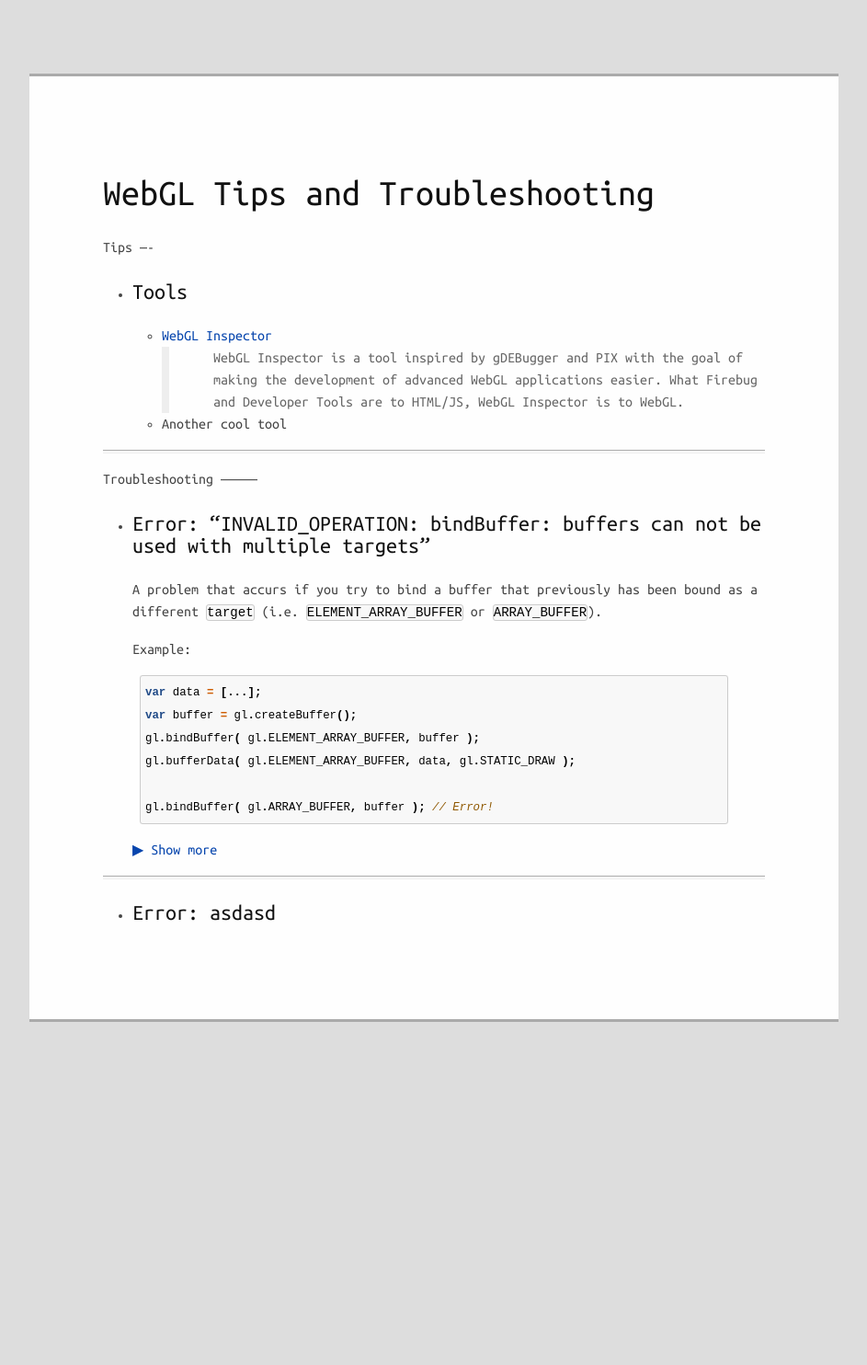
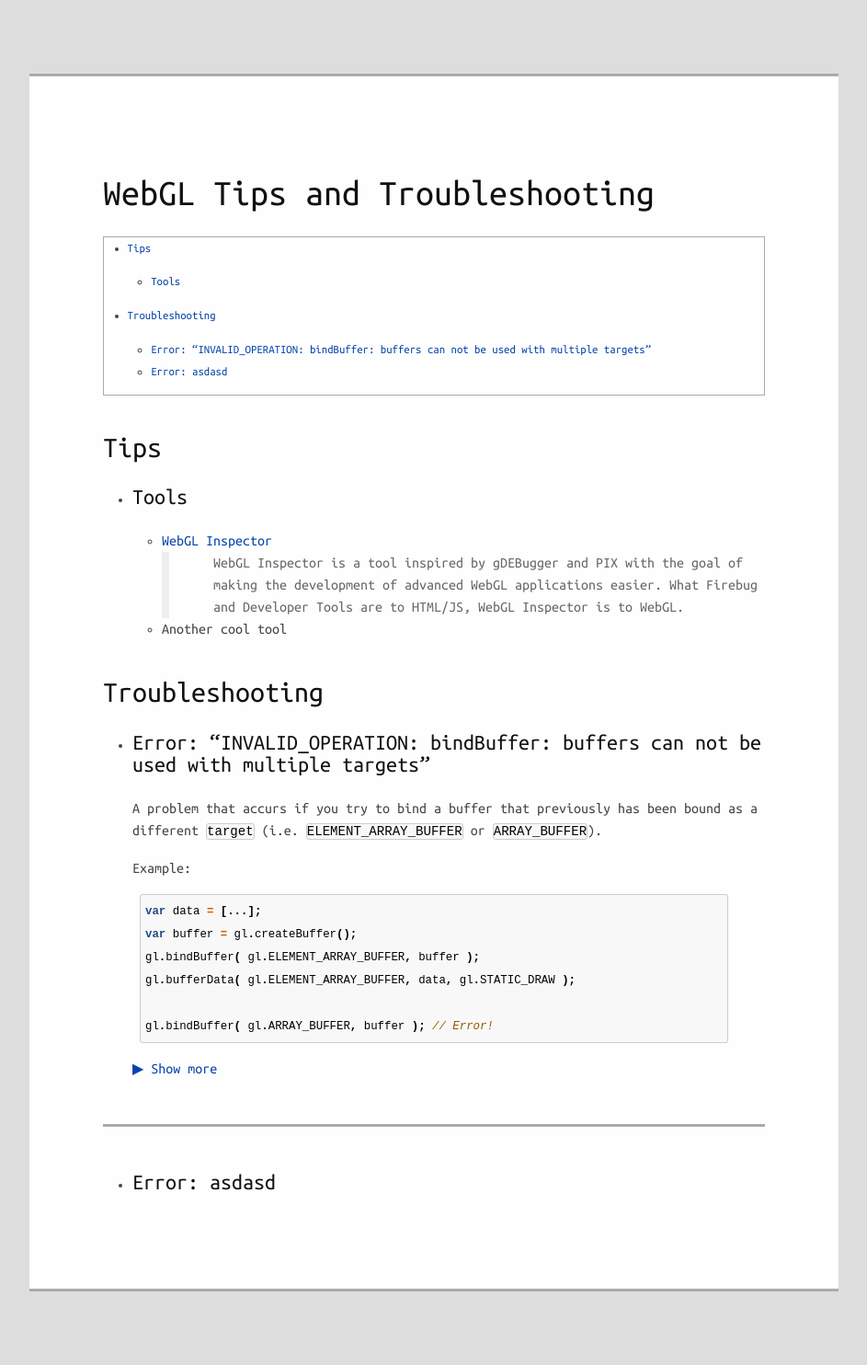
Before and after one commit to pxf/pxf.github.io, a Jekyll site: the page built from _posts/2012-06-11-WebGL.md, in a window 1280 px wide. Shown: the whole page at 92% size, without its empty margins (168-1111 px from the left). Built offline with Jekyll 4.4.1, drawn with Linux system fonts in a browser that asks for light colours; Markdown is read by kramdown in place of the engine named in the settings; before the commit the page ends 1191 px from its top, so only the background shows below that.

```diff
--- a/_layouts/default.html
+++ b/_layouts/default.html
@@ -11,8 +11,8 @@
 	<body>
 		<nav>
 			<a href="/">blog</a> |
-			<a href="/page/WebGL.html">webgl</a> |
-			<a href="/page/about.html">about</a>
+			<a href="/articles.html">articles</a> |
+			<a href="/page/About.html">about</a>
 		</nav>
 		{{ content }}
 	</body>
--- a/_posts/2012-06-11-WebGL.md
+++ b/_posts/2012-06-11-WebGL.md
@@ -9,8 +9,8 @@ categories: page
 
 WebGL Tips and Troubleshooting
 =====
+<ul id="toc"></ul>
 
-<a name="tips"></a>
 Tips
 ----
 * ### Tools
@@ -18,8 +18,7 @@ Tips
 		> WebGL Inspector is a tool inspired by gDEBugger and PIX with the goal of making the development of advanced WebGL applications easier. What Firebug and Developer Tools are to HTML/JS, WebGL Inspector is to WebGL.
 	* Another cool tool
 
----
-<a name="troubleshooting"></a>
+
 Troubleshooting
 ---------------
 * ### Error: "INVALID_OPERATION: bindBuffer: buffers can not be used with multiple targets"
--- a/styles/default.css
+++ b/styles/default.css
@@ -79,7 +79,7 @@ blockquote{
 	border-left: 0.5em #EEE solid;
 }
 
-hr { display: block; height: 2px; border: 0; border-top: 1px solid #aaa;border-bottom: 1px solid #eee; margin: 1em 0; padding: 0; }
+hr { display: block; height: 3px; background-color: #aaa; border: 0; margin: 3em 0; padding: 0; }
 
 pre , code, kbd, samp {
 	color: #000;
@@ -135,3 +135,8 @@ td { vertical-align: top; }
 ul div.collapse li {
 	list-style: none;
 }
+
+#toc {
+	border: 1px solid #aaa;
+	font-size: 0.8em;
+}
```
Also changed, not shown: other parts of _posts/2012-06-11-WebGL.md (+44 -0 lines).
